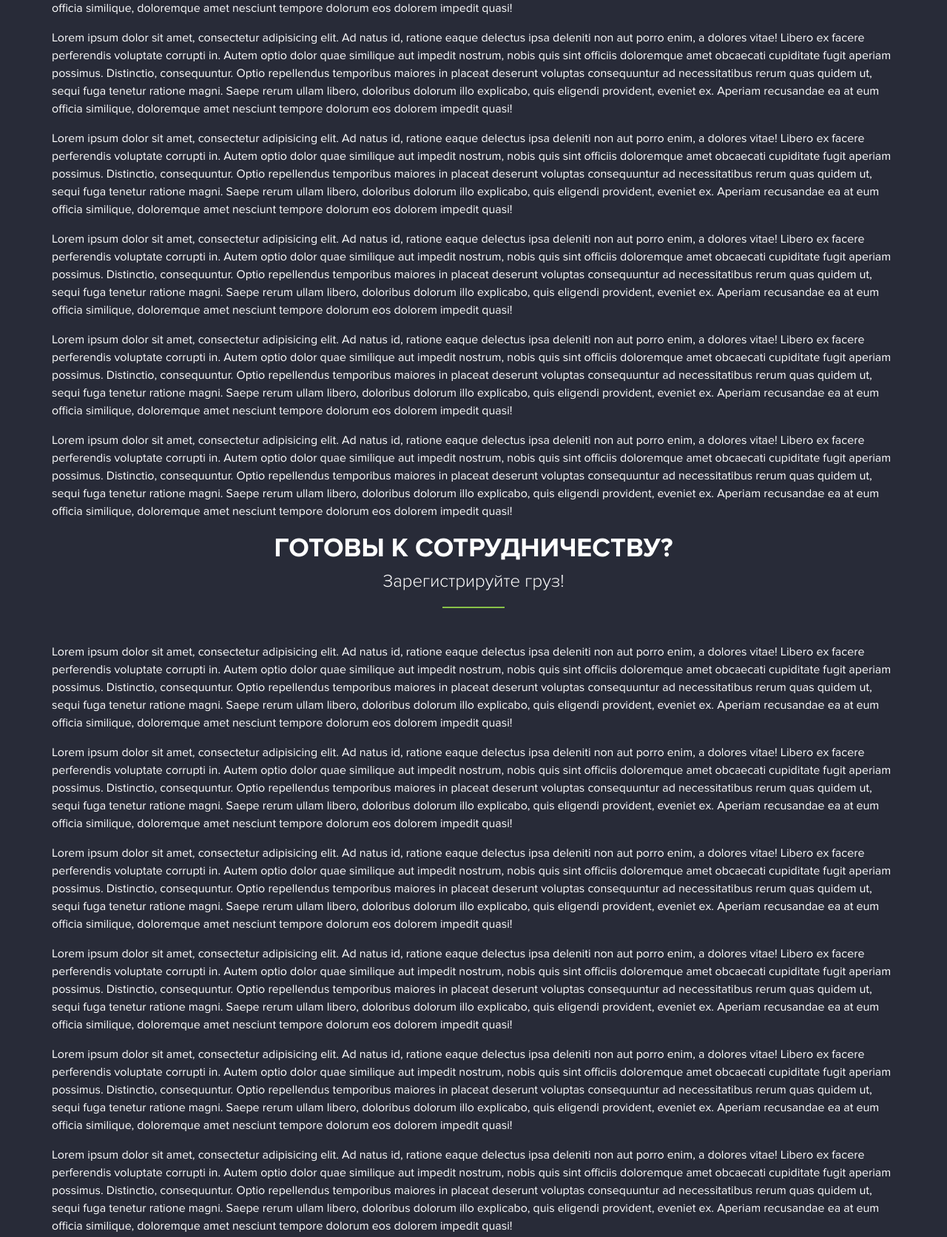
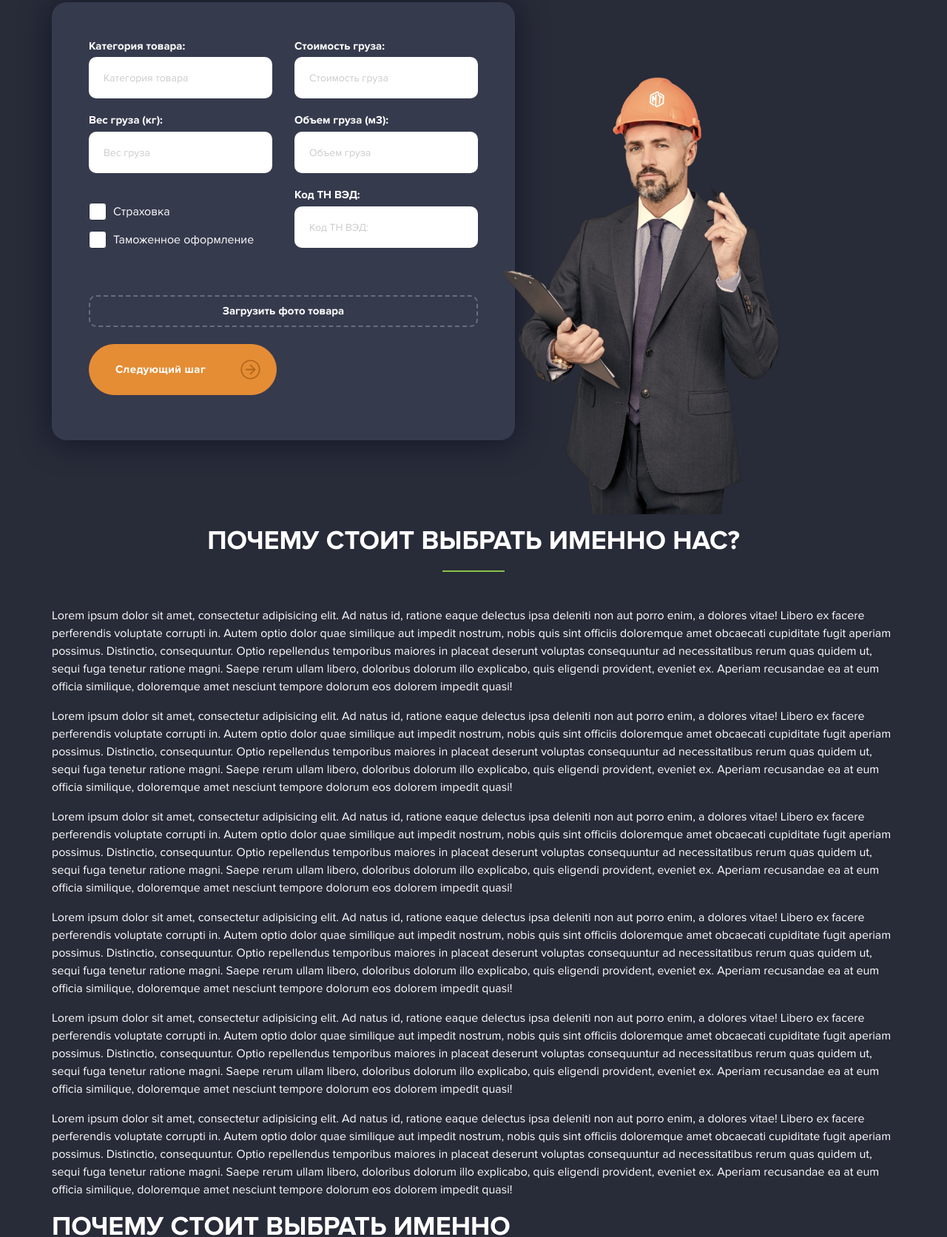
Before and after one commit to BohdannaOhirko/MasterTao, a website: page dev/index.html in a window 1280 px wide. Shown: the part 1066-2738 px from the top of the page at 74% size. Drawn offline with nearby package versions, Linux system fonts and the light colour scheme; files that its build step writes are made by us from their sources; files whose address does not match are found by name.

Commit message:
first form-calculation desktop version done

```diff
--- a/dev/assets/js/custom.js
+++ b/dev/assets/js/custom.js
@@ -12,7 +12,7 @@ mobileContainer.classList.toggle("show");
 function showBurgerMenu() {
 	burger.classList.toggle("open");
 	mobileContainer.classList.toggle("show");
-	// body.classList.toggle("overflow-hidden");
+	body.classList.toggle("overflow-hidden");
 }
 
 showBurgerMenu();
@@ -38,3 +38,9 @@ const swiper = new Swiper(".slider-info", {
 	// 	},
 	// },
 });
+
+const fileInput = document.querySelector("#calculation-file");
+const fileName = document.querySelector("#file-name");
+fileInput.addEventListener("change", () => {
+	fileName.innerHTML = fileInput.files[0].name;
+});
--- a/dev/index.html
+++ b/dev/index.html
@@ -10,6 +10,10 @@
 
 	<main class="wrapper markup-page">
 		@@include('templates/first-screen.html')
+		@@include('templates/calculation.html')
+
+
+
 		<section class="">
 			<div class="container">
 				<div class="template-title">
@@ -95,93 +99,6 @@
 				</p>
 			</div>
 		</section>
-		<section>
-			<div class="container">
-				<div class="template-title">
-					<h2>Готовы к сотрудничеству?</h2>
-					<h3>Зарегистрируйте груз!</h3>
-				</div>
-				<p>
-					Lorem ipsum dolor sit amet, consectetur adipisicing elit. Ad natus id,
-					ratione eaque delectus ipsa deleniti non aut porro enim, a dolores
-					vitae! Libero ex facere perferendis voluptate corrupti in. Autem optio
-					dolor quae similique aut impedit nostrum, nobis quis sint officiis
-					doloremque amet obcaecati cupiditate fugit aperiam possimus.
-					Distinctio, consequuntur. Optio repellendus temporibus maiores in
-					placeat deserunt voluptas consequuntur ad necessitatibus rerum quas
-					quidem ut, sequi fuga tenetur ratione magni. Saepe rerum ullam libero,
-					doloribus dolorum illo explicabo, quis eligendi provident, eveniet ex.
-					Aperiam recusandae ea at eum officia similique, doloremque amet
-					nesciunt tempore dolorum eos dolorem impedit quasi!
-				</p>
-				<p>
-					Lorem ipsum dolor sit amet, consectetur adipisicing elit. Ad natus id,
-					ratione eaque delectus ipsa deleniti non aut porro enim, a dolores
-					vitae! Libero ex facere perferendis voluptate corrupti in. Autem optio
-					dolor quae similique aut impedit nostrum, nobis quis sint officiis
-					doloremque amet obcaecati cupiditate fugit aperiam possimus.
-					Distinctio, consequuntur. Optio repellendus temporibus maiores in
-					placeat deserunt voluptas consequuntur ad necessitatibus rerum quas
-					quidem ut, sequi fuga tenetur ratione magni. Saepe rerum ullam libero,
-					doloribus dolorum illo explicabo, quis eligendi provident, eveniet ex.
-					Aperiam recusandae ea at eum officia similique, doloremque amet
-					nesciunt tempore dolorum eos dolorem impedit quasi!
-				</p>
-				<p>
-					Lorem ipsum dolor sit amet, consectetur adipisicing elit. Ad natus id,
-					ratione eaque delectus ipsa deleniti non aut porro enim, a dolores
-					vitae! Libero ex facere perferendis voluptate corrupti in. Autem optio
-					dolor quae similique aut impedit nostrum, nobis quis sint officiis
-					doloremque amet obcaecati cupiditate fugit aperiam possimus.
-					Distinctio, consequuntur. Optio repellendus temporibus maiores in
-					placeat deserunt voluptas consequuntur ad necessitatibus rerum quas
-					quidem ut, sequi fuga tenetur ratione magni. Saepe rerum ullam libero,
-					doloribus dolorum illo explicabo, quis eligendi provident, eveniet ex.
-					Aperiam recusandae ea at eum officia similique, doloremque amet
-					nesciunt tempore dolorum eos dolorem impedit quasi!
-				</p>
-				<p>
-					Lorem ipsum dolor sit amet, consectetur adipisicing elit. Ad natus id,
-					ratione eaque delectus ipsa deleniti non aut porro enim, a dolores
-					vitae! Libero ex facere perferendis voluptate corrupti in. Autem optio
-					dolor quae similique aut impedit nostrum, nobis quis sint officiis
-					doloremque amet obcaecati cupiditate fugit aperiam possimus.
-					Distinctio, consequuntur. Optio repellendus temporibus maiores in
-					placeat deserunt voluptas consequuntur ad necessitatibus rerum quas
-					quidem ut, sequi fuga tenetur ratione magni. Saepe rerum ullam libero,
-					doloribus dolorum illo explicabo, quis eligendi provident, eveniet ex.
-					Aperiam recusandae ea at eum officia similique, doloremque amet
-					nesciunt tempore dolorum eos dolorem impedit quasi!
-				</p>
-				<p>
-					Lorem ipsum dolor sit amet, consectetur adipisicing elit. Ad natus id,
-					ratione eaque delectus ipsa deleniti non aut porro enim, a dolores
-					vitae! Libero ex facere perferendis voluptate corrupti in. Autem optio
-					dolor quae similique aut impedit nostrum, nobis quis sint officiis
-					doloremque amet obcaecati cupiditate fugit aperiam possimus.
-					Distinctio, consequuntur. Optio repellendus temporibus maiores in
-					placeat deserunt voluptas consequuntur ad necessitatibus rerum quas
-					quidem ut, sequi fuga tenetur ratione magni. Saepe rerum ullam libero,
-					doloribus dolorum illo explicabo, quis eligendi provident, eveniet ex.
-					Aperiam recusandae ea at eum officia similique, doloremque amet
-					nesciunt tempore dolorum eos dolorem impedit quasi!
-				</p>
-				<p>
-					Lorem ipsum dolor sit amet, consectetur adipisicing elit. Ad natus id,
-					ratione eaque delectus ipsa deleniti non aut porro enim, a dolores
-					vitae! Libero ex facere perferendis voluptate corrupti in. Autem optio
-					dolor quae similique aut impedit nostrum, nobis quis sint officiis
-					doloremque amet obcaecati cupiditate fugit aperiam possimus.
-					Distinctio, consequuntur. Optio repellendus temporibus maiores in
-					placeat deserunt voluptas consequuntur ad necessitatibus rerum quas
-					quidem ut, sequi fuga tenetur ratione magni. Saepe rerum ullam libero,
-					doloribus dolorum illo explicabo, quis eligendi provident, eveniet ex.
-					Aperiam recusandae ea at eum officia similique, doloremque amet
-					nesciunt tempore dolorum eos dolorem impedit quasi!
-				</p>
-			</div>
-		</section>
-
 		<section>
 			<div class="container">
 				<div class="template-title half-section">
--- /dev/null
+++ b/dev/sass/calculation.scss
@@ -0,0 +1,62 @@
+.calculation {
+	.container {
+		position: relative;
+	}
+}
+
+.calculation-form {
+	max-width: 626px;
+	padding: 47px 50px 61px;
+	border-radius: 20px;
+	background-color: $bg-secondary;
+	box-shadow: 0px 2px 40px 0 rgb(6 9 27 / 62%);
+	margin-bottom: 114px;
+}
+.form-row {
+	display: flex;
+	gap: 30px;
+}
+.form-column {
+	width: 100%;
+}
+.form-row:nth-child(2) {
+	margin-bottom: 34px;
+}
+.input-box {
+	margin-bottom:17px;
+}
+.variation-box {
+	padding-top: 23px;
+}
+.control-box {
+	margin-bottom: 14px;
+}
+.form-row .btn {
+	padding: 20px 35px;
+}
+#file-name {
+	margin-bottom: 12px;
+}
+[type="file"] {
+	display: none;
+}
+
+.calculation-file {
+	border: 2px dashed #ffffff42;
+	padding: 10px 24px;
+	border-radius: 10px;
+	width: 100%;
+	text-align: center;
+	&:hover {
+		color: $color-secondary;
+		border: 2px dashed $color-secondary;
+	}
+}
+
+.calculation-decoration {
+    position: absolute;
+    bottom: -100px;
+    left: 626px;
+    max-width: 29.167vw;
+    max-height: 888px;
+}
--- a/dev/sass/first-screen.scss
+++ b/dev/sass/first-screen.scss
@@ -1,6 +1,6 @@
 .first-screen {
 	padding-top: 0;
-	margin-bottom: 43px;
+	margin-bottom: 98px;
 }
 
 .slider-info {
@@ -71,3 +71,6 @@
 		max-width: 320px;
 	}
 }
+.slider-info .btn-first-screen {
+	padding: 21px 36px;
+}
--- a/dev/sass/global.scss
+++ b/dev/sass/global.scss
@@ -486,6 +486,7 @@ ul.slick-dots {
         font-size: 36px;
         text-transform: uppercase;
         margin-bottom: 6px;
+		line-height:44.82px;
     }
 
     h3 {
@@ -495,12 +496,12 @@ ul.slick-dots {
     }
 
     &.half-section {
-        max-width: 600px;
+        max-width: 620px;
         width: 100%;
         text-align: left;
 
         h2:after {
-            width: 100px;
+            width: 85px;
             height: 2px;
             background-color: #89C249;
             margin: 8px 20px;
@@ -548,14 +549,14 @@ ul.slick-dots {
 	@include default-bg-lg;
 }
 
-.overflow-hidden {
+body.overflow-hidden {
 	&:before {
 		content: "";
 		position: absolute;
 		top: 0;
 		left: 0;
 		width: 100vw;
-		// height: 100vh;
+		height: 100vh;
 		background-color: #0000008c;
 		backdrop-filter: blur(4px);
 	}
--- a/dev/sass/media/_media_max_width1024.scss
+++ b/dev/sass/media/_media_max_width1024.scss
@@ -13,13 +13,15 @@
 			display: flex;
 			max-height: 515px;
 			position: absolute;
-			top: 105px;
+			top: 71px;
 			left: 0;
 			flex-direction: column;
 			background-color: #363a4d;
 			padding: 0px 40px 60px;
 			align-items: center;
 			z-index: 2;
+			margin-bottom: 10px;
+			overflow: hidden;
 		}
 	}
 
@@ -36,7 +38,18 @@
 	.btn {
 		padding: 21px 82px;
 	}
-
+	body.overflow-hidden {
+		&:before {
+			content: "";
+			position: absolute;
+			top: 0;
+			left: 0;
+			width: 100vw;
+			height: 100vh;
+			background-color: #0000008c;
+			backdrop-filter: blur(4px);
+		}
+	}
 	.slider-info {
 		padding: 0;
 		.swiper-slide {
--- a/dev/style.scss
+++ b/dev/style.scss
@@ -23,6 +23,7 @@ Use it to make something cool, have fun, and share what you've learned with othe
 @import "sass/z-index";
 @import "sass/markup";
 @import "sass/first-screen";
+@import "sass/calculation";
 @import "sass/global";
 @import "sass/header";
 @import "sass/footer";
--- /dev/null
+++ b/dev/templates/calculation.html
@@ -0,0 +1,72 @@
+<section class="calculation">
+	<div class="container">
+		<div class="template-title half-section">
+			<h2>Получить рассчет стоимости доставки вашего груза</h2>
+		</div>
+		<form class="calculation-form">
+			<div class="form-row">
+				<div class="form-column">
+					<div class="input-box">
+						<label for="category">Категория товара:</label>
+						<input id="category" type="text" placeholder="Категория товара" />
+					</div>
+					<div class="input-box">
+						<label for="weight">Вес груза (кг):</label>
+						<input id="weight" type="text" placeholder="Вес груза" />
+					</div>
+				</div>
+				<div class="form-column">
+					<div class="input-box">
+						<label for="price">Стоимость груза:</label>
+						<input id="price" type="text" placeholder="Стоимость груза" />
+					</div>
+					<div class="input-box">
+						<label for="value">Объем груза (м3):</label>
+						<input id="value" type="text" placeholder="Объем груза" />
+					</div>
+				</div>
+			</div>
+			<div class="form-row">
+				<div class="form-column">
+					<div class="variation-box">
+						<div class="control-box">
+							<input id="insurance" type="checkbox" value="insurance" />
+							<label for="insurance">Страховка</label>
+						</div>
+						<div class="control-box">
+							<input id="paperwork" type="checkbox" value="paperwork" />
+							<label for="paperwork">Таможенное оформление</label>
+						</div>
+					</div>
+				</div>
+				<div class="form-column ">
+					<div class="input-box">
+						<label for="cod">Код ТН ВЭД:</label>
+						<input id="cod" type="text" placeholder="Код ТН ВЭД:" />
+					</div>
+				</div>
+			</div>
+			<div class="form-row">
+				<div class="form-column">
+					<div class="input-box">
+						<div id="file-name"></div>
+
+						<input id="calculation-file" type="file" />
+
+						<label for="calculation-file" class="calculation-file"
+							>Загрузить фото товара</label
+						>
+					</div>
+				</div>
+			</div>
+			<div class="form-row">
+				<div class="form-column">
+					<button type="button" class="btn btn-primary btn-lg">
+						Следующий шаг<img src="assets/img/arrow.svg" class="icon" />
+					</button>
+				</div>
+			</div>
+		</form>
+		<img src="assets/img/man.png" class="calculation-decoration" alt="decoration">
+	</div>
+</section>
```
Also changed, not shown: dev/assets/img/man.png (added).
